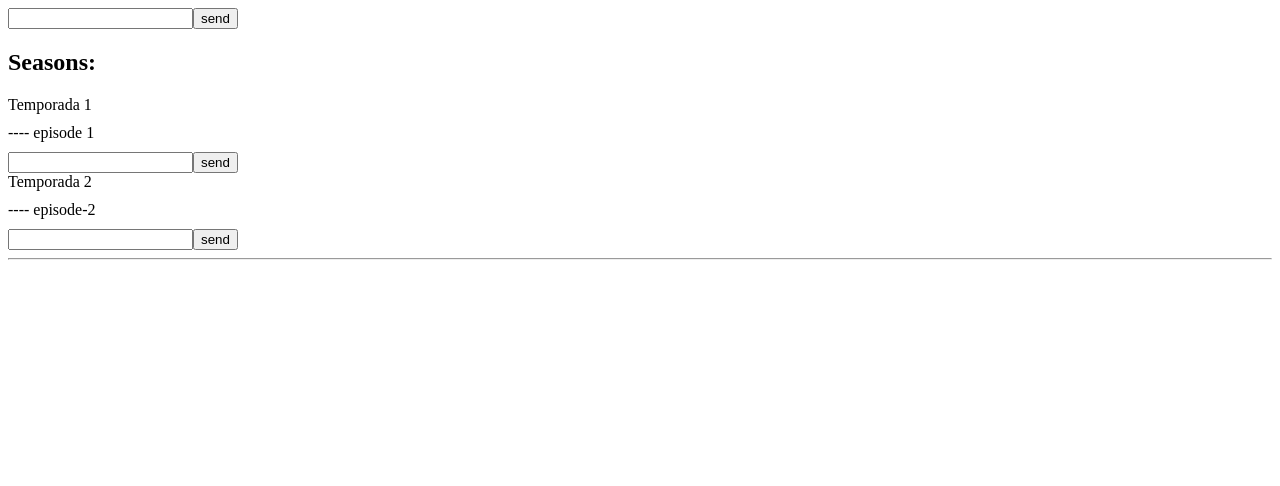
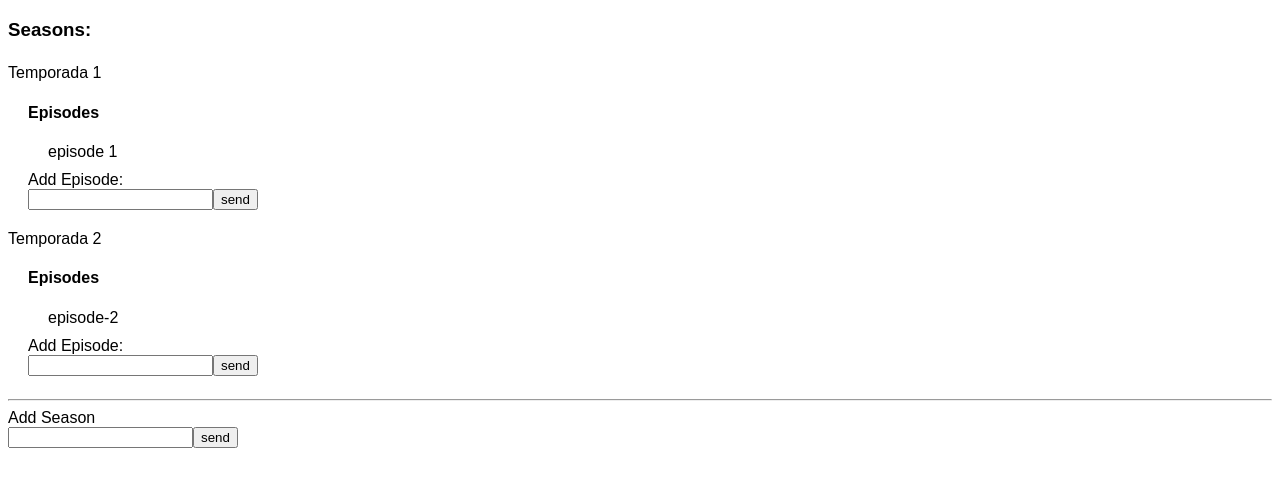
Before and after one commit to arielgk/minimal_redux, a React app: page / in a window 1280 px wide. Built offline with nearby package versions, Linux system fonts and the light colour scheme; what redux-immutable-state-invariant would draw is missing.

Commit message:
added some styles

```diff
--- a/src/components/episodes/AddEpisode.js
+++ b/src/components/episodes/AddEpisode.js
@@ -3,10 +3,10 @@ import PropTypes from "prop-types";
 import shortId from "shortid";
 
 const AddEpisode = ({ parentId, addEpisode }) => {
-  console.log(parentId);
   let input;
   return (
-    <div>
+    <div className="add-episode">
+    <span>Add Episode:</span><br/>
       <input
         type="text"
         ref={node => {
--- a/src/components/episodes/EpisodeList.js
+++ b/src/components/episodes/EpisodeList.js
@@ -7,6 +7,8 @@ import AddEpisode from './AddEpisode';
 const EpisodeList = ({ episodes, parentId,addEpisode}) => {
   return (
     <div>
+      <h4>Episodes</h4>
+
       {episodes.map(episode =>
           <EpisodeRow {...episode}/>
       )
--- a/src/components/episodes/EpisodeRow.js
+++ b/src/components/episodes/EpisodeRow.js
@@ -4,7 +4,7 @@ import PropTypes from "prop-types";
 
 const EpisodeRow = ({id,title,parentId})=>{
   return (
-    <div className="episodes">---- {title}</div>
+    <div className="episodes">{title}</div>
   )
 }
 
--- a/src/components/episodes/Episodes.css
+++ b/src/components/episodes/Episodes.css
@@ -1,4 +1,7 @@
 .episodes{
-  margin-left:0px;
+  margin-left:20px;
+  padding:0px 0;
+}
+.add-episode{
   padding:10px 0;
 }
--- a/src/components/episodes/episodes.js
+++ b/src/components/episodes/episodes.js
@@ -9,7 +9,8 @@ import './Episodes.css';
 const Episodes = ({ state, actions }) => {
   console.log(actions);
   return(
-    <div>
+    <div className="episodes">
+
       <EpisodeList episodes={state.episodes} parentId={state.parentId}
         addEpisode={item => {
           actions.addItem(item);
--- a/src/components/seasons/AddSeason.js
+++ b/src/components/seasons/AddSeason.js
@@ -5,7 +5,7 @@ import shortId from "shortid";
 const AddSeason = ({ onSave }) => {
   let input;
   return (
-    <div>
+    <div className="add-season">
       <input
         type="text"
         ref={node => {
--- a/src/components/seasons/SeasonList.js
+++ b/src/components/seasons/SeasonList.js
@@ -4,8 +4,8 @@ import SeasonRow from './SeasonRow';
 
 const SeasonList =({seasons,episodes})=>{
   return(
-    <div>
-      <h2>Seasons:</h2>
+    <div >
+      <h3>Seasons:</h3>
       {seasons.map(season=>
         <SeasonRow key={season.id} {...season } episodes={episodes}/>
         )}
--- a/src/components/seasons/SeasonRow.js
+++ b/src/components/seasons/SeasonRow.js
@@ -6,7 +6,7 @@ import Episodes from '../episodes/episodes';
 const ItemRow =( {id, title,episodes  })=>{
 
 return (
-  <div>{ title}
+  <div className="season-row">{ title}
   <br />
  <Episodes parentId={id}/>
   </div>
--- /dev/null
+++ b/src/components/seasons/Seasons.css
@@ -0,0 +1,3 @@
+.season-row{
+padding:5px 0;
+}
--- a/src/components/seasons/seasons.js
+++ b/src/components/seasons/seasons.js
@@ -5,18 +5,21 @@ import { bindActionCreators } from "redux";
 import * as seasonsActions from "../../actions/seasonsActions";
 import SeasonList from "./SeasonList";
 import AddSeason from "./AddSeason";
+import './Seasons.css';
 
 const Seasons = ({ state, actions }) => {
   console.log(actions);
 
   return (
-    <div>
+    <div >
+
+      <SeasonList seasons={state.seasons} episodes={state.episodes} />
+      <span>Add Season</span>
       <AddSeason
         onSave={season => {
           actions.addItem(season);
         }}
       />
-      <SeasonList seasons={state.seasons} episodes={state.episodes} />
     </div>
   );
 };
--- /dev/null
+++ b/src/index.css
@@ -0,0 +1,3 @@
+body{
+  font-family: sans-serif;
+}
--- a/src/index.js
+++ b/src/index.js
@@ -5,6 +5,7 @@ import configureStore from "./store/configureStore";
 import App from "./components/App";
 import Seasons from "./components/seasons/seasons";
 import initialState from "./reducers/initialState";
+import './index.css';
 
 const store = configureStore(initialState);
 render(
```
